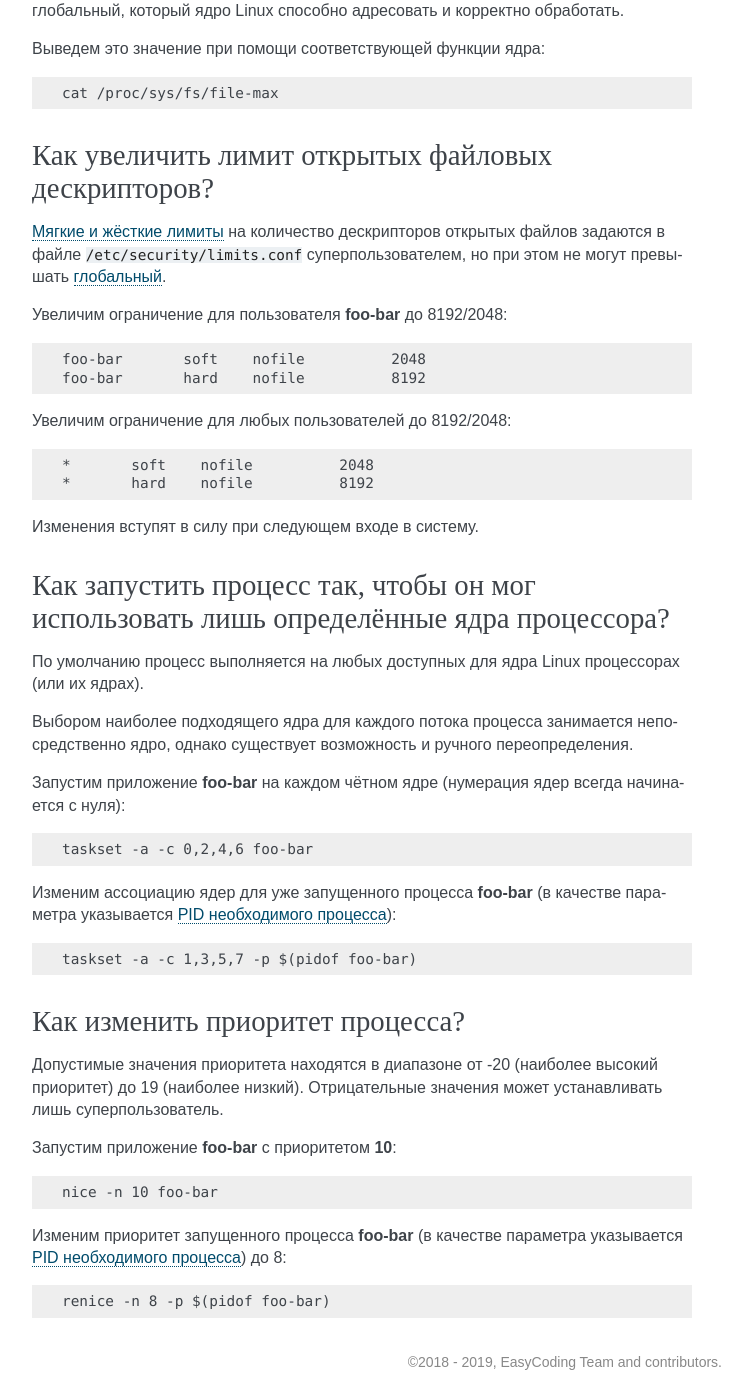
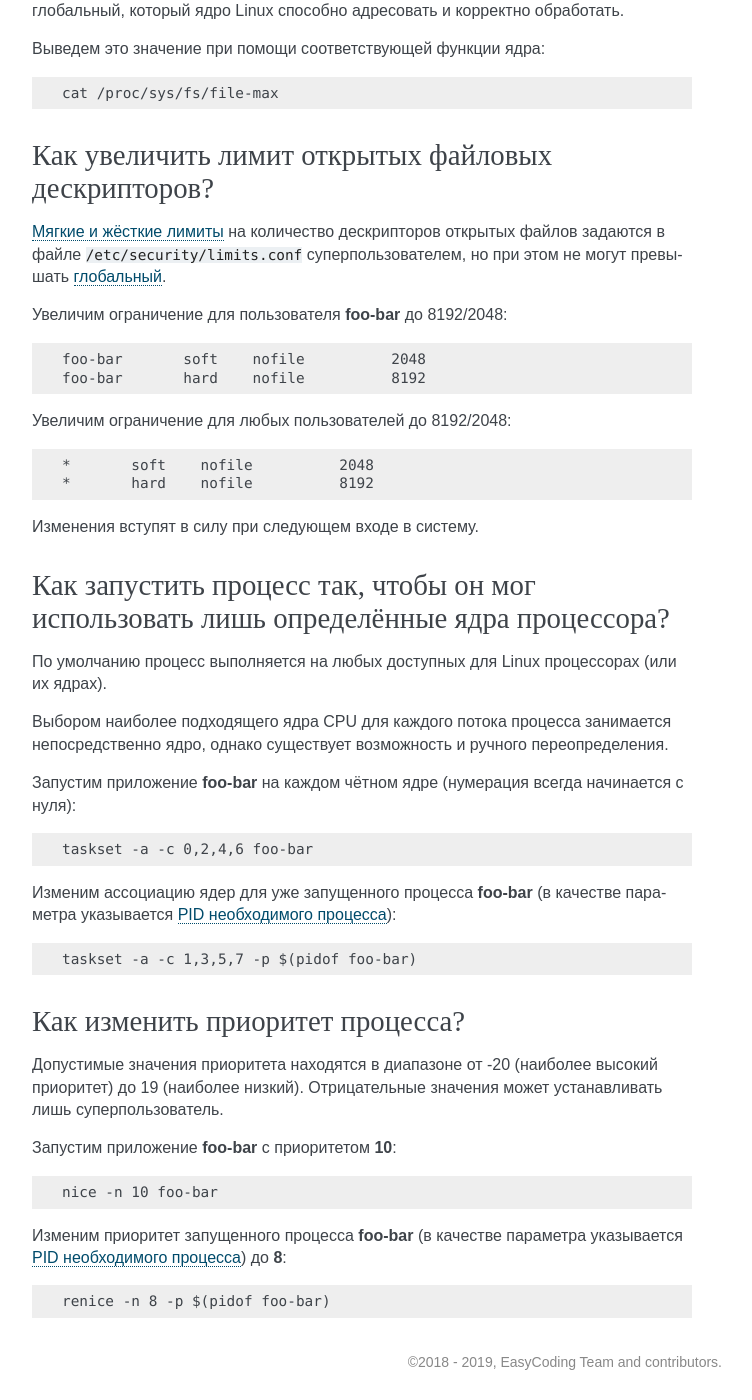
Before and after one commit to RussianFedora/FAQ, a Sphinx documentation site: the page built from source/administration.rst, in a window 1280 px wide and 1400 px high, scrolled down 19518 px. Shown: the whole window, without its empty margins (388-1140 px from the left). Built offline with Sphinx 7.4.7, drawn with Linux system fonts in a browser that asks for light colours.

Commit message:
Small fixes in latest questions.

```diff
--- a/source/administration.rst
+++ b/source/administration.rst
@@ -1158,11 +1158,11 @@
 Как запустить процесс так, чтобы он мог использовать лишь определённые ядра процессора?
 ===========================================================================================
 
-По умолчанию процесс выполняется на любых доступных для ядра Linux процессорах (или их ядрах).
+По умолчанию процесс выполняется на любых доступных для Linux процессорах (или их ядрах).
 
-Выбором наиболее подходящего ядра для каждого потока процесса занимается непосредственно ядро, однако существует возможность и ручного переопределения.
+Выбором наиболее подходящего ядра CPU для каждого потока процесса занимается непосредственно ядро, однако существует возможность и ручного переопределения.
 
-Запустим приложение **foo-bar** на каждом чётном ядре (нумерация ядер всегда начинается с нуля):
+Запустим приложение **foo-bar** на каждом чётном ядре (нумерация всегда начинается с нуля):
 
 .. code-block:: text
 
@@ -1188,7 +1188,7 @@
 
     nice -n 10 foo-bar
 
-Изменим приоритет запущенного процесса **foo-bar** (в качестве параметра указывается :ref:`PID необходимого процесса <get-pid>`) до 8:
+Изменим приоритет запущенного процесса **foo-bar** (в качестве параметра указывается :ref:`PID необходимого процесса <get-pid>`) до **8**:
 
 .. code-block:: text
 
```
